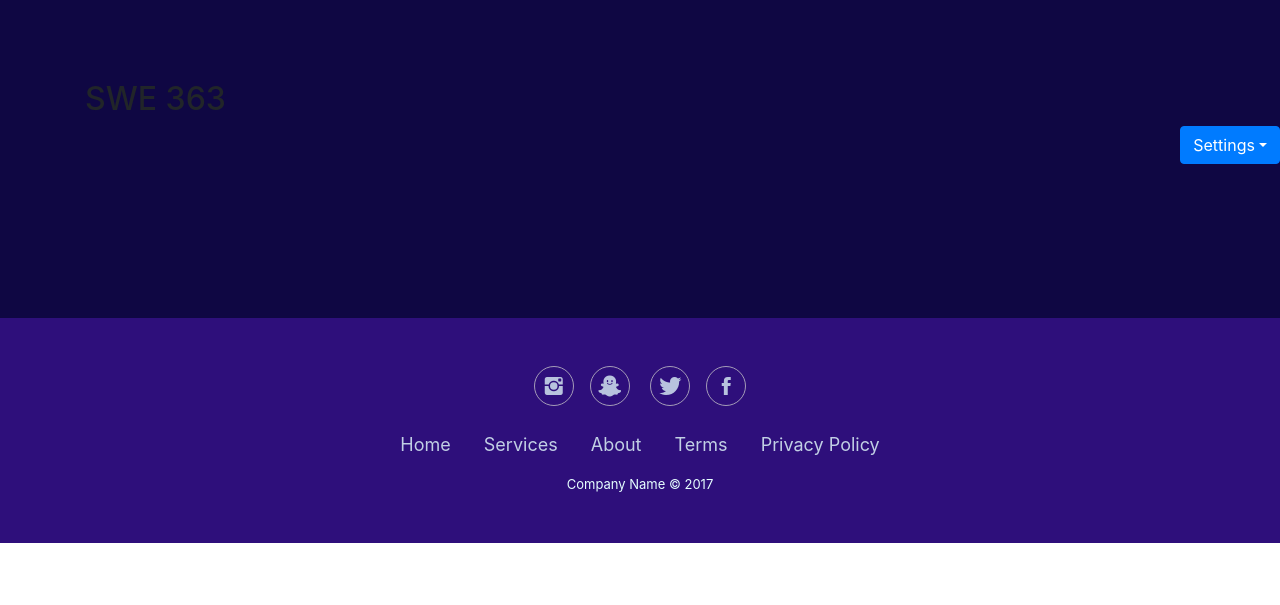
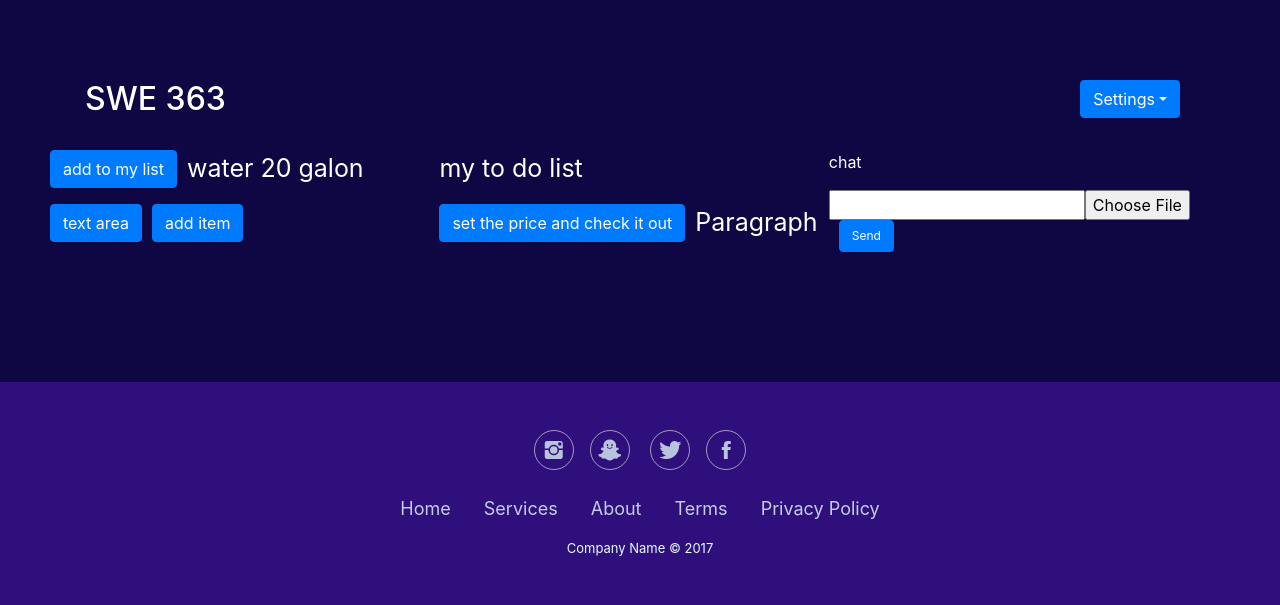
Before and after one commit to Nsz12/86H, a PHP site: page /86h1/SWE363_group.html in a window 1280 px wide. Shown: the part 86-691 px from the top of the page. Run offline with PHP 8.4, Linux system fonts and the light colour scheme; some web fonts are replaced.

Commit message:
changes in group page and SWE363 page

```diff
--- a/86h1/SWE363_group.html
+++ b/86h1/SWE363_group.html
@@ -30,17 +30,26 @@
         <div class="container">
             <h2 class="groupStyle">SWE 363</h2>
         </div>
-        <div class="dropdown" id="dropDown"><button class="btn btn-primary dropdown-toggle" data-toggle="dropdown" aria-expanded="false" type="button">Settings</button>
-            <div class="dropdown-menu" role="menu"><a class="dropdown-item" role="presentation" href="#">Settings</a><a class="dropdown-item" role="presentation" href="#">invintation</a><a class="dropdown-item" role="presentation" href="#">Join group</a><a class="dropdown-item" role="presentation"
-                    href="#">create group</a><a class="dropdown-item" role="presentation" href="#">account details</a></div>
+        <div class="dropdown" id="dropDown"><button class="btn btn-primary dropdown-toggle" data-toggle="dropdown" aria-expanded="false" id="setting" type="button">Settings</button>
+            <div class="dropdown-menu" role="menu"><a class="dropdown-item" role="presentation" href="#">Settings</a><a class="dropdown-item" role="presentation" href="#">show members</a><a class="dropdown-item" role="presentation" href="#">show status(balance)</a></div>
         </div>
         <div class="list">
-            <div>
-                <div></div>
-                <div></div>
+            <div class="d1">
+                <div><button class="btn btn-primary" id="b1" type="button">add to my list</button>
+                    <p class="t1">water 20 galon</p>
+                </div>
+                <div><button class="btn btn-primary" id="b2" type="button">text area</button><button class="btn btn-primary" type="button">add item</button></div>
             </div>
-            <div></div>
-            <div></div>
+            <div class="d2">
+                <p id="p1">my to do list</p><button class="btn btn-primary" id="b4" type="button">set the price and check it out</button>
+                <p class="t1">Paragraph</p>
+            </div>
+            <div class="d3">
+                <div id="p2">
+                    <p>chat</p>
+                </div>
+                <div><input type="text" class="f1"><input type="file" class="s1"><button class="btn btn-primary" id="b6" type="button">Send</button></div>
+            </div>
         </div>
     </div>
     <div class="footer-basic" style="background-color: rgb(46,15,123);">
--- a/86h1/assets/css/Footer-Basic.css
+++ b/86h1/assets/css/Footer-Basic.css
@@ -92,3 +92,78 @@
   width: 20px;
   font-size: 40px;
 }
+
+.h2, h2 {
+  width: 50%;
+  float: left;
+  color: white;
+}
+
+#setting {
+  margin-right: 100px;
+}
+
+#b1 {
+  float: left;
+}
+
+.t1 {
+  clear: right;
+  overflow: auto;
+  font-size: 25px;
+  margin-left: 10px;
+  padding-left: 10px;
+  color: white;
+}
+
+.d1 {
+  width: 33%;
+  float: left;
+}
+
+#b2 {
+  margin-right: 10px;
+}
+
+.d2 {
+  float: left;
+  overflow: auto;
+  width: 33%;
+  /*margin-right: 2px;*/
+}
+
+.d3 {
+  clear: right;
+  width: 34%;
+  overflow: auto;
+}
+
+#p1 {
+  font-size: 25px;
+  color: white;
+}
+
+#b4 {
+  float: left;
+}
+
+#p2 {
+  color: white;
+}
+
+.f1 {
+  float: left;
+}
+
+.s1 {
+  color: white;
+  float: left;
+  width: 27%;
+}
+
+#b6 {
+  margin-left: 10px;
+  font-size: 12px;
+  clear: right;
+  float: left;
+}
--- a/86h1/groupPage.html
+++ b/86h1/groupPage.html
@@ -6,7 +6,6 @@
     <meta name="viewport" content="width=device-width, initial-scale=1.0, shrink-to-fit=no">
     <title>groupPage</title>
     <link rel="stylesheet" href="assets/bootstrap/css/bootstrap.min.css">
-    <link rel="stylesheet" href="assets/fonts/font-awesome.min.css">
     <link rel="stylesheet" href="assets/fonts/ionicons.min.css">
     <link rel="stylesheet" href="assets/css/Footer-Basic.css">
     <link rel="stylesheet" href="assets/css/Login-Form-Clean.css">
@@ -35,7 +34,7 @@
                         href="#">create group</a><a class="dropdown-item" role="presentation" href="#">account details</a></div>
             </div>
         </div>
-        <div class="list"><i class="fa fa-star"></i><a class="listLinks" href="#">SWE363</a><i class="fa fa-star"></i><a class="listLinks" href="#">SWE326</a></div>
+        <div class="list"><img class="im" src="picture/group_icon.png" alt="group icon" width="45px"><a class="listLinks" href="#">SWE363</a><img class="im" src="picture/group_icon.png" alt="group icon" width="45px"><a class="listLinks" href="#">SWE326</a></div>
     </div>
     <div class="footer-basic" style="background-color: rgb(46,15,123);">
         <footer style="background-color: rgb(46,15,123);padding: 8px;">
```
Also changed, not shown: 86h1/picture/group_icon.png (added), 2 other files.
